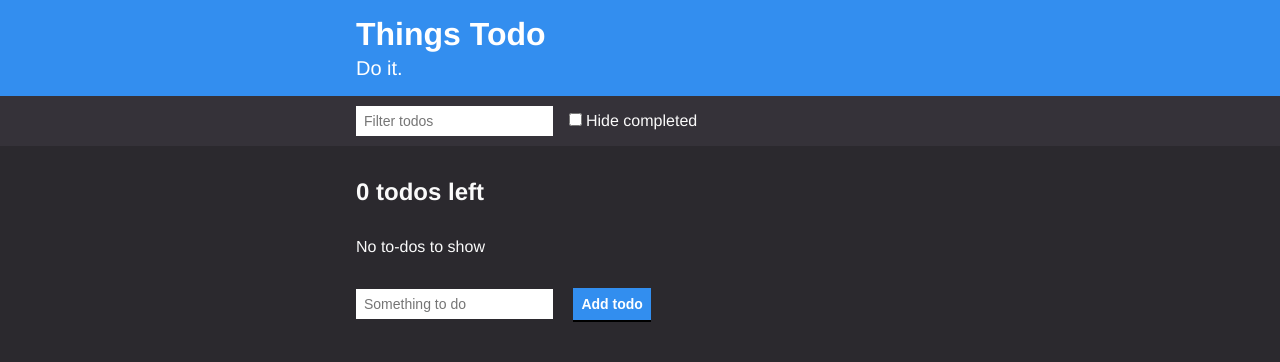
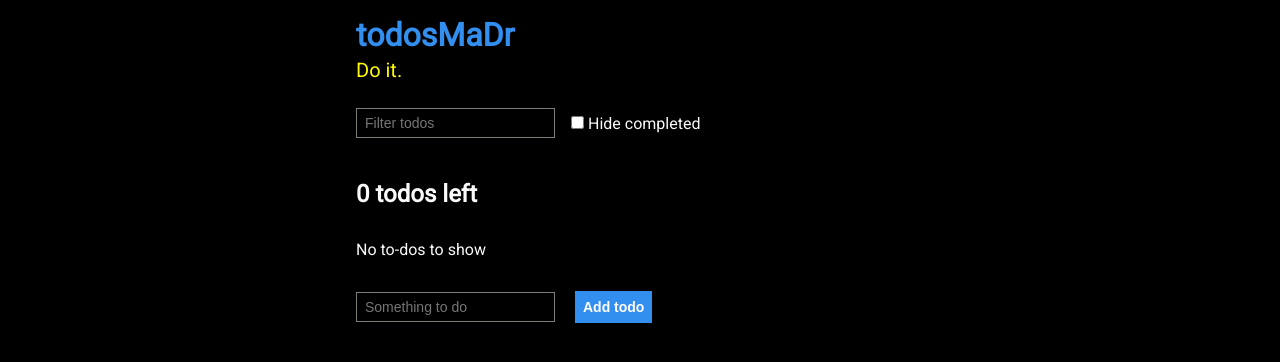
Before and after one commit to MaDrCloudDev/todosMaDr, a website built with webpack: page public/index.html in a window 1280 px wide. Built offline with nearby package versions, Linux system fonts and the light colour scheme.

Commit message:
full update, styles, name
full update, styles, name

```diff
--- a/public/index.html
+++ b/public/index.html
@@ -2,14 +2,14 @@
 <html lang="en">
     <head>
         <meta name="viewport" content="width=device-width, initial-scale=1" />
-        <title>todoApp | MaDr</title>
+        <title>todosMaDr | MaDr</title>
         <link rel="icon" type="image/svg" sizes="any" href="https://raw.githubusercontent.com/MaDrCloudDev/projectsImages/master/MaDrLogo.svg">
         <link href="/styles/styles.css" rel="stylesheet">
     </head>
     <body>
         <div class="header">
             <div class="container">
-                <h1 class="header__title">Things Todo</h1>
+                <h1 class="header__title">todosMaDr</h1>
                 <h2 class="header__subtitle">Do it.</h2>
             </div>
         </div>
--- a/public/styles/styles.css
+++ b/public/styles/styles.css
@@ -1,22 +1,4 @@
-/*
-
-// Colors
-$off-black: #20222b;
-$dark-blue: #333745;
-$blue: #3c4251;
-$light-blue: #464b5e;
-$off-white: #a5afd7;
-$purple: #8357c5;
-// Spacing
-$s-size: 1.2rem;
-$m-size: 1.6rem;
-$l-size: 3.2rem;
-$xl-size: 4.8rem;
-$desktop-breakpoint: 45rem;
-
-*/
-
-/* Base Styles */
+@import url('https://fonts.googleapis.com/css2?family=Roboto&display=swap');
 
 * {
     box-sizing: border-box;
@@ -29,9 +11,9 @@ html {
 }
 
 body {
-    background: #2B292E;
+    background: black;
   color: #fafafa;
-  font-family: Helvetica, Arial, sans-serif;
+    font-family: 'Roboto', sans-serif;
   font-size: 1.6rem;
 }
 
@@ -43,39 +25,31 @@ a {
     color: #338eef;
 }
 
-/* Container */
-
 .container {
   max-width: 60rem;
   margin: 0 auto;
   padding: 0 1.6rem;
 }
 
-/* Header */
 
 .header {
-  background: #338eef;
   color: white;
   padding: 1.6rem 0;
 }
 
 .header__title {
+    color:#328eef;
   font-size: 3.2rem;
   margin-bottom: .4rem;
 }
 
 .header__subtitle {
-  /* color: #777; */
+    color: #fffb00;
   font-size: 2rem;
   font-weight: 300;
 }
 
-/* Actions Bar */
-
 .actions {
-    background-color: #353239;
-    /* border-bottom: 1px solid #dedfe0; */
-    /* color: #333333; */
     padding: 1rem
 }
 
@@ -92,10 +66,11 @@ a {
     justify-content: space-between
 }
 
-/* Form Inputs */
 
 .input {
-    border: none;
+    color: white;
+    background-color: black;
+    border: solid #7f7d76 1px;
     font-size: 1.4rem;
     font-weight: 300;
     height: 3rem;
@@ -138,6 +113,7 @@ a {
 }
 
 .button--text {
+    font-size: 2rem;
     background: none;
     border: none;
     color: #D0342C;
@@ -146,10 +122,8 @@ a {
 .button--text:hover {
     background: none;
     color: white;
-    text-decoration: underline;
+    text-decoration: none;
 }
-
-/* Note editor */
 
 .title-input {
     border: 1px solid #DEDFE0;
@@ -172,8 +146,6 @@ a {
     padding: .8rem;
     width: 100%;
 }
-
-/* Note List Item */
 
 .list-item {
     text-decoration: none;
```
Also changed, not shown: 1 other file.
